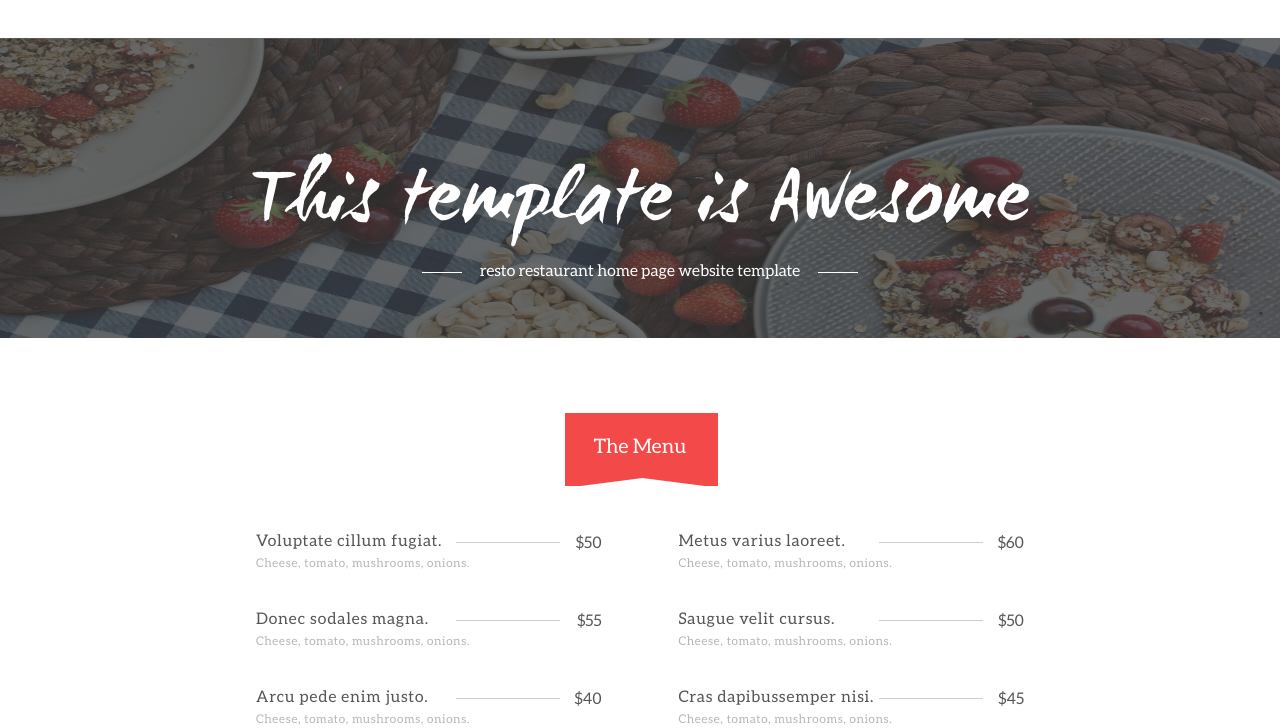
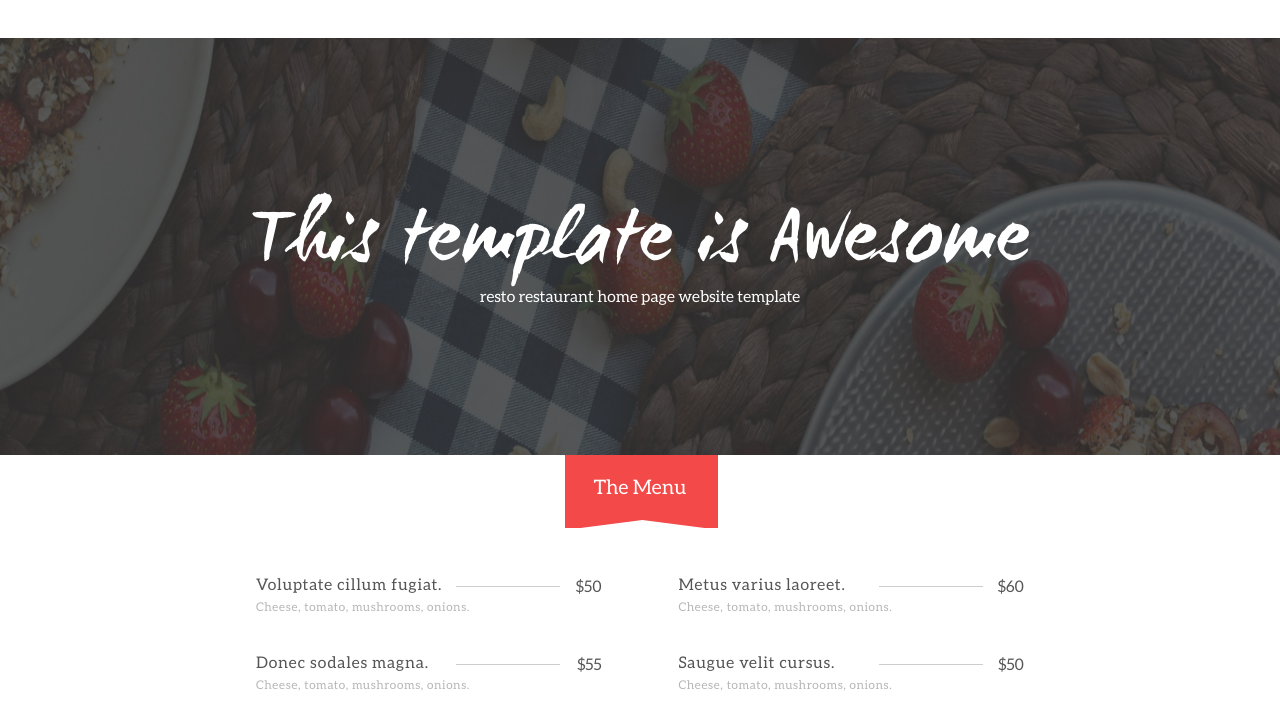
Before and after one commit to arestch/resto-template, a plain HTML site: page index.html in a window 1280 px wide. Shown: the part 72-800 px from the top of the page. Drawn offline with nearby package versions, Linux system fonts and the light colour scheme.

Commit message:
Add files via upload

```diff
--- a/css/style.css
+++ b/css/style.css
@@ -2,7 +2,8 @@
   height: 9.1%;
   font-family: "Aleo", sans-serif;
   display: -ms-flexbox;
-  display: flex; }
+  display: flex;
+  background-color: #fff; }
 
 .main-header__logo {
   margin-top: 40px;
@@ -28,18 +29,24 @@
     color: #000; }
 
 .intro-section {
+  position: absolute;
   width: 100%;
+  top: 0;
   min-height: 375px;
-  height: 25vw;
-  background: linear-gradient(rgba(41, 41, 41, 0.7), rgba(41, 41, 41, 0.7)), url(../img/bg.jpg) no-repeat 100% 30%;
-  background-attachment: fixed;
-  background-repeat: no-repeat;
-  background-size: 100% 80%;
-  background-position: 0px 0px;
+  height: 800px;
+  z-index: -1;
+  background: url(../img/bg2.jpg) no-repeat;
+  background-size: 100% 100%;
   display: -ms-flexbox;
   display: flex;
   -ms-flex-direction: column;
       flex-direction: column; }
+
+.intro-section__text-container {
+  position: relative;
+  text-align: center;
+  top: 13.5vw;
+  margin: 0 auto; }
 
 .intro-section__title {
   line-height: 60px;
@@ -52,36 +59,24 @@
 
 .intro-section__text {
   position: relative;
+  margin-left: auto;
   display: block;
-  margin: auto;
-  margin-top: 30px;
+  text-align: center;
   color: #fff;
   font-family: "Aleo", sans-serif; }
-  .intro-section__text::before {
-    content: "";
-    position: absolute;
-    left: -18%;
-    top: 58%;
-    height: 1px;
-    width: 40px;
-    border-top: 1px solid white; }
-  .intro-section__text::after {
-    content: "";
-    position: absolute;
-    right: -18%;
-    top: 58%;
-    height: 1px;
-    width: 40px;
-    border-top: 1px solid white; }
 
 .info-menu__logo-container {
   position: relative;
   left: 50%;
+  top: -2px;
   margin-left: -77.5px;
-  margin-top: -2px;
   height: 75px;
   width: 155px;
   background: url(/img/menu.svg) no-repeat; }
+
+.info-menu {
+  margin-top: 42%;
+  background-color: #fff; }
 
 .info-menu__logo-text {
   position: absolute;
@@ -396,14 +391,16 @@
   width: 60%;
   padding-left: 20%;
   padding-right: 20%;
-  font-size: 16px; }
+  font-size: 16px;
+  background-color: #fff; }
 
 html, body {
   margin: 0;
   padding: 0;
   min-width: 320px;
   overflow-x: hidden;
-  -webkit-transform: translate3d(0, 0, 0); }
+  -webkit-transform: translate3d(0, 0, 0);
+  background-color: #fff; }
 
 .hamburger {
   display: none !important; }
@@ -441,20 +438,24 @@ html, body {
   .main-footer {
     font-size: 14px; }
   .intro-section {
-    background-size: cover; } }
+    background-size: cover; }
+  .intro-section__text-container {
+    top: 17vw; } }
 
 /* Medium Devices, Desktops */
 @media only screen and (max-width: 992px) {
   .main {
     width: 90%;
     padding-left: 5%;
-    padding-right: 0; }
+    padding-right: 5%; }
   .main-header__list {
     width: 60%;
     margin-left: 10%;
     margin-right: 5%; }
   .intro-section__title {
     font-size: 60px; }
+  .intro-section__text-container {
+    top: 20vw; }
   /**/ }
 
 /* Small Devices, Tablets */
@@ -491,6 +492,8 @@ html, body {
   .featured-dishes__dish {
     margin-right: 0;
     width: 40%; }
+  .intro-section__text-container {
+    top: 22vw; }
   .gallery__title {
     margin-left: 5%; }
     .gallery__title::after {
--- a/index.html
+++ b/index.html
@@ -33,8 +33,16 @@
   	</img></header>
 
 		<section class="intro-section">
+<!--
+		<div class="intro-section__bg"><img src="img/bg2.jpg" alt=""></div> -->
+
+		</section>
+
+		<section class="intro-section__text">
+			<div class="intro-section__text-container">
 			<h1 class="intro-section__title">This template is Awesome</h1>
 			<p class="intro-section__text">resto restaurant home page website template</p>
+			</div>
 		</section>
 		<main class="main">
 		<article class="info-menu">
```
Also changed, not shown: css/style.min.css, img/bg2.jpg (added).
